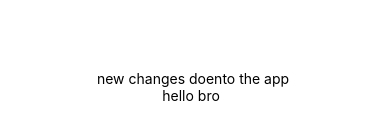
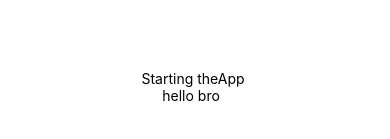
Before and after one commit to Ambe-Mbong-Nwi/CEF_440-NAFAB, a React Native app in the folder AwesomeProject/: screen / in a window 390 px wide. Shown: the part 335-474 px from the top of the page. Built offline with nearby package versions, Linux system fonts and the light colour scheme.

Commit message:
new commit

```diff
--- a/AwesomeProject/App.js
+++ b/AwesomeProject/App.js
@@ -1,10 +1,11 @@
 import { StatusBar } from 'expo-status-bar';
-import { StyleSheet, Text, View } from 'react-native';
+import { Button, StyleSheet, Text, View } from 'react-native';
+import LoginForm from './Componetns/Shared/Butoon';
 
 export default function App() {
   return (
     <View style={styles.container}>
-      <Text>new changes doento the app </Text>
+      <Text>Starting theApp </Text>
       <Text>hello bro  </Text>
       <StatusBar style="auto" />
     </View>
```
Also changed, not shown: AwesomeProject/Componetns/Shared/Butoon.jsx (deleted, +0 -9 lines).
